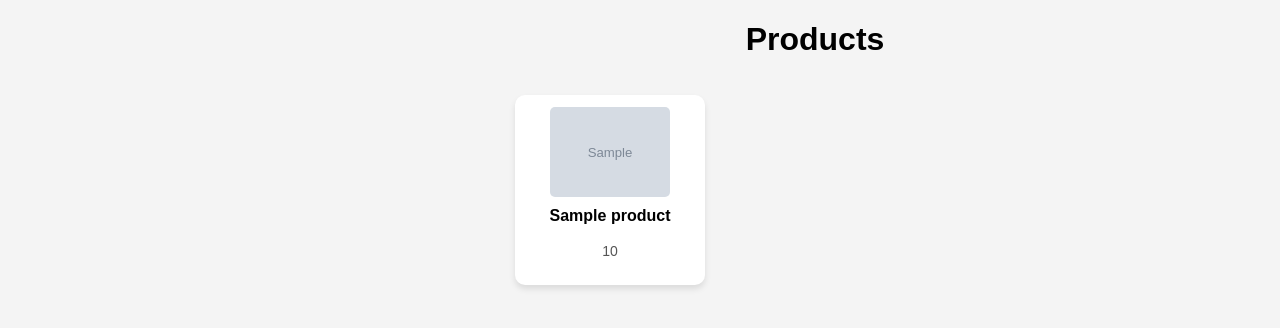
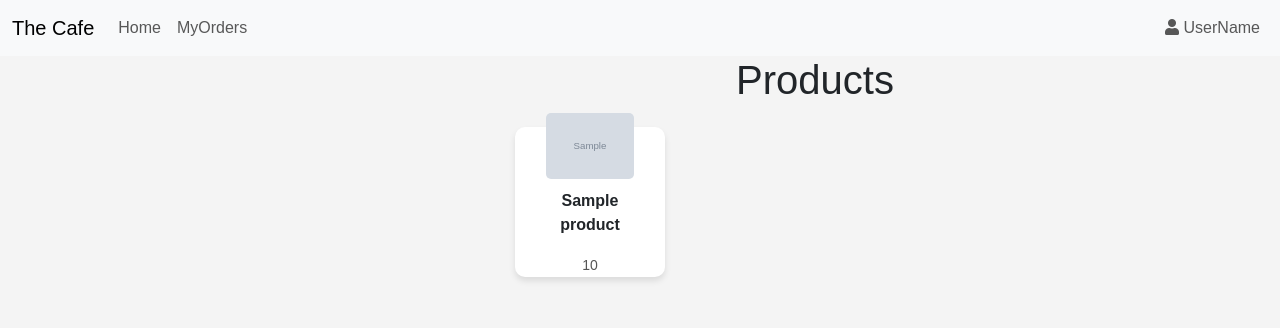
Before and after one commit to yousef8/Cafe-Ordering-System, a PHP site: page /views/user/home.php in a window 1280 px wide. Shown: the top 328 px of the page. Run offline with PHP 8.4, Linux system fonts and the light colour scheme; tables that the repository leaves empty or names only in its code hold one stand-in row (values such as "Sample post"); grey boxes marked "Sample" are stand-in pictures; data that the repository does not hold is empty.

Commit message:
Modularize navbars

```diff
--- a/views/Navbars/user.php
+++ b/views/Navbars/user.php
@@ -1,47 +1,12 @@
-<!DOCTYPE html>
-<html lang="en">
-<head>
-    <meta charset="UTF-8">
-    <meta name="viewport" content="width=device-width, initial-scale=1.0">
-    <title>User Dashboard</title>
-    <link rel="stylesheet" href="https://cdnjs.cloudflare.com/ajax/libs/font-awesome/5.15.4/css/all.min.css">
-    <style>
-        nav {
-            background-color: #333;
-            color: #fff;
-            padding: 10px;
-            display: flex;
-            justify-content: space-between;
-            align-items: center;
-        }
+<nav class="navbar navbar-expand-lg bg-body-tertiary">
+    <div class="container-fluid">
+        <a class="navbar-brand" href="../user/home.php">The Cafe</a>
+        <button class="navbar-toggler" type="button" data-bs-toggle="collapse" data-bs-target="#navbarSupportedContent" aria-controls="navbarSupportedContent" aria-expanded="false" aria-label="Toggle navigation">
+            <span class="navbar-toggler-icon"></span>
+        </button>
+        <div class="collapse navbar-collapse" id="navbarSupportedContent">
+            <ul class="navbar-nav me-auto mb-2 mb-lg-0">
 
-        nav ul {
-            list-style-type: none;
-            padding: 0;
-            margin: 0;
-            display: flex;
-        }
-
-        nav ul li {
-            margin-right: 20px;
-        }
-
-        nav ul li a {
-            color: #fff;
-            text-decoration: none;
-            display: flex;
-            align-items: center;
-        }
-
-        .fa-user {
-            font-size: 1.2em;
-            margin-right: 5px;
-        }
-    </style>
-</head>
-<body>
-    <nav>
-        <ul>
                 <?php
                 $links = array(
                     'Home' => 'home.php',
@@ -49,13 +14,13 @@
                 );
 
                 foreach ($links as $title => $url) {
-                echo "<li><a href=\"$url\">$title</a></li>";
+                    echo "<li class='nav-item'><a class='nav-link' href=\"$url\">$title</a></li>";
                 }
                 ?>
             </ul>
-        <ul>
-            <li><a href="user.php"><i class="fas fa-user fa-user"></i>UserName</a></li>
+            <ul class="navbar-nav  mb-2 mb-lg-0">
+                <li class="nav-item"><a class="nav-link" href="user.php"><i class="fas fa-user fa-user"></i> UserName</a></li>
             </ul>
+        </div>
+    </div>
 </nav>
-</body>
-</html>
--- a/views/user/home.php
+++ b/views/user/home.php
@@ -1,12 +1,18 @@
 <!DOCTYPE html>
 <html lang="en">
+
 <head>
     <meta charset="UTF-8">
     <meta name="viewport" content="width=device-width, initial-scale=1.0">
+    <link href="https://cdn.jsdelivr.net/npm/bootstrap@5.3.3/dist/css/bootstrap.min.css" rel="stylesheet" integrity="sha384-QWTKZyjpPEjISv5WaRU9OFeRpok6YctnYmDr5pNlyT2bRjXh0JMhjY6hW+ALEwIH" crossorigin="anonymous">
+    <link rel="stylesheet" href="https://cdnjs.cloudflare.com/ajax/libs/font-awesome/5.15.4/css/all.min.css">
+
+    <link rel="stylesheet" href="home.css">
     <title>Home</title>
-    <link rel="stylesheet" href="home.css">
 </head>
+
 <body>
+    <?php require_once __DIR__ . '/../Navbars/user.php'; ?>
     <h1>Products</h1>
     <div class="products-container">
         <?php
@@ -16,7 +22,7 @@
         $productController = new ProductController($conn);
         $products = $productController->getAllProducts();
         ?>
-        <?php foreach ($products as $product): ?>
+        <?php foreach ($products as $product) : ?>
             <div class="product">
                 <img src="../../uploads-product/<?php echo $product['image_url']; ?>" alt="Product Image">
                 <p class="name"><?php echo $product['name']; ?></p>
@@ -24,5 +30,8 @@
             </div>
         <?php endforeach; ?>
     </div>
+
+    <script src="https://cdn.jsdelivr.net/npm/bootstrap@5.3.3/dist/js/bootstrap.bundle.min.js" integrity="sha384-YvpcrYf0tY3lHB60NNkmXc5s9fDVZLESaAA55NDzOxhy9GkcIdslK1eN7N6jIeHz" crossorigin="anonymous"></script>
 </body>
+
 </html>
```
Also changed, not shown: views/Navbars/admin.php (+13 -46 lines), views/admin/dashboard.php (+12 -2 lines). Lines whose indentation alone changed are shown as unchanged.
